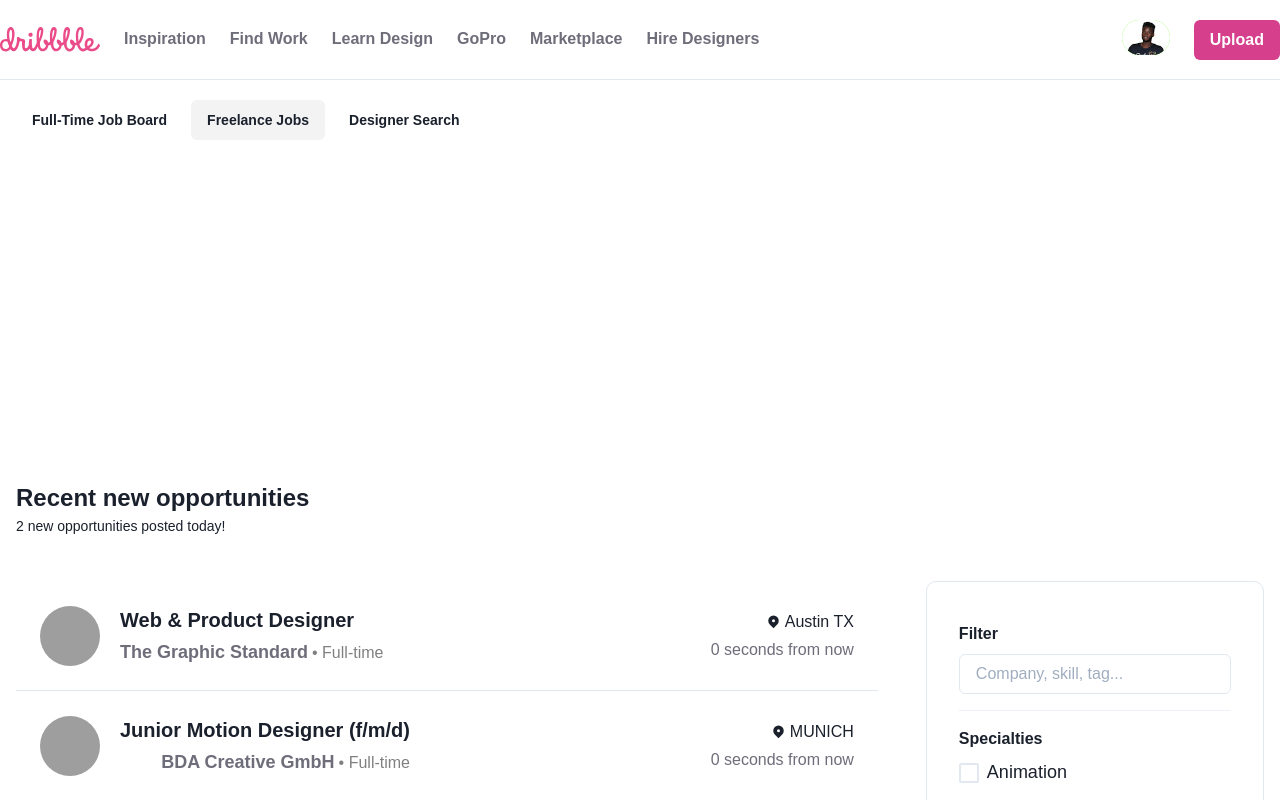
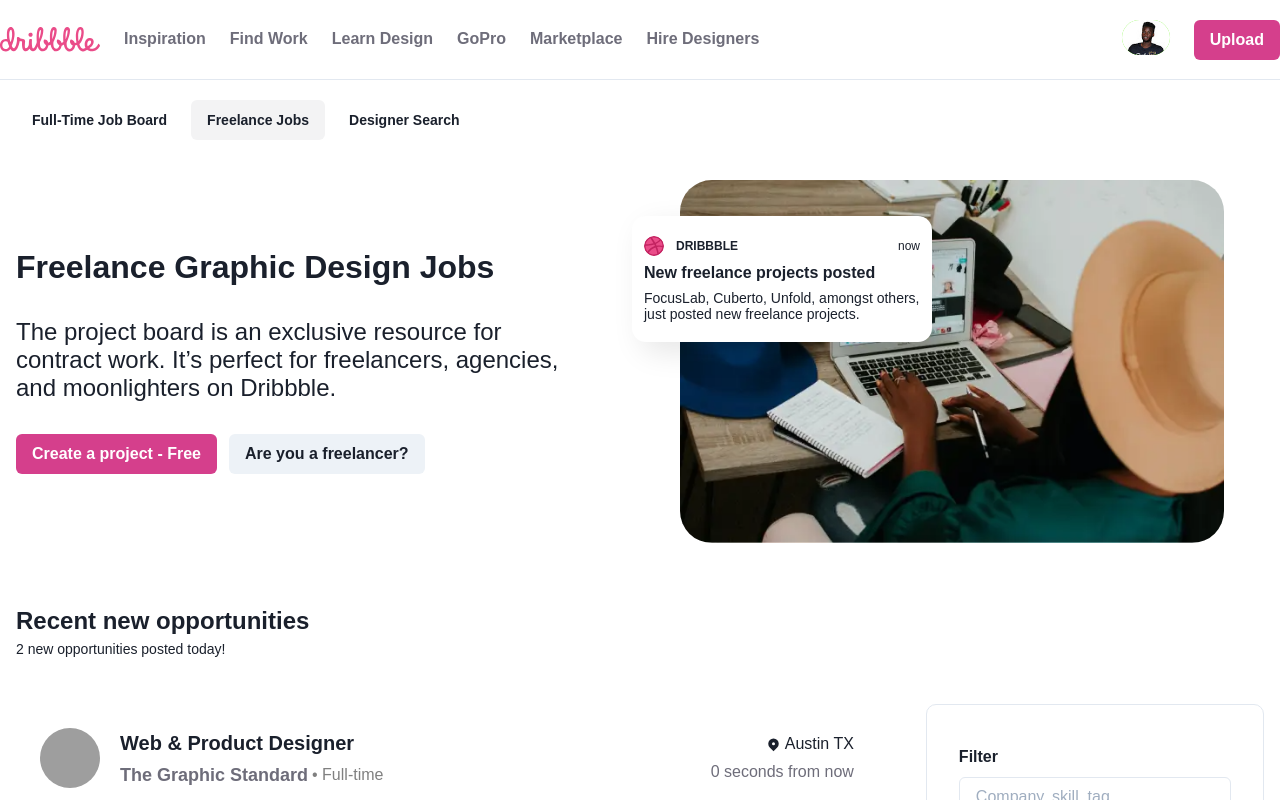
Before and after one commit to Kephass/dribbble-clone, a React (Create React App) app: page /freelance-jobs in a window 1280 px wide. Shown: the top 800 px of the page. Built offline with nearby package versions, Linux system fonts and the light colour scheme; grey boxes are pictures that could not be loaded.

Commit message:
feat: freelance page created

```diff
--- a/src/Pages/FindWork/freelance.jsx
+++ b/src/Pages/FindWork/freelance.jsx
@@ -1,5 +1,5 @@
 import React from 'react';
-import { Box } from '@chakra-ui/react';
+import { Box, Flex, Image, Spacer, Text } from '@chakra-ui/react';
 import { Footer, Banner } from '@components';
 import { Body, Filter } from '@components/findwork';
 import './style.scss';
@@ -8,7 +8,84 @@ export const Freelance = () => {
   return (
     <Box>
       <Filter />
-      <Banner />
+      <Banner
+        title={'Freelance Graphic Design Jobs'}
+        description="The project board is an exclusive resource for contract work. It’s perfect for freelancers, agencies, and moonlighters on Dribbble."
+        image="images/banners/freelance.png"
+        buttons={[
+          { text: 'Create a project - Free', link: '/create-project' },
+          { text: 'Are you a freelancer?', color: 'gray', link: '/projects' }
+        ]}
+        titleOptions={{
+          fontSize: { base: '2xl', md: '2xl', lg: '2rem' },
+          align: 'left',
+          fontWeight: 'extrabold'
+        }}
+        descriptionOptions={{
+          fontSize: { base: 'lg', md: 'xl', lg: '2xl' },
+          align: 'left',
+          fontWeight: 'medium'
+        }}
+      >
+        <Box
+          borderRadius="14"
+          bg="white"
+          maxW="300px"
+          py="5"
+          px="3"
+          position="absolute"
+          top="10%"
+          left="-2"
+          boxShadow="10px 10px 30px rgb(0 0 0 / 10%)"
+        >
+          <Flex mb="2" align="center">
+            <Image
+              width="20px"
+              mr="3"
+              fit="contain"
+              src="images/brand/logo-ball.svg"
+              borderRadius="10"
+            />
+            <Text
+              align={{ base: 'center', md: 'left' }}
+              fontSize="xs"
+              lineHeight="normal"
+              fontWeight="bold"
+            >
+              DRIBBBLE
+            </Text>
+            <Spacer />
+            <Text
+              align={{ base: 'center', md: 'left' }}
+              fontSize="xs"
+              lineHeight="normal"
+              fontWeight="normal"
+            >
+              now
+            </Text>
+          </Flex>
+          <Flex direction="column">
+            <Text
+              align={{ base: 'center', md: 'left' }}
+              fontSize="md"
+              lineHeight="normal"
+              fontWeight="extrabold"
+            >
+              New freelance projects posted
+            </Text>
+            <Text
+              mt="2"
+              align={{ base: 'center', md: 'left' }}
+              fontSize="sm"
+              lineHeight="normal"
+              fontWeight="normal"
+            >
+              FocusLab, Cuberto, Unfold, amongst others, just posted new
+              freelance projects.
+            </Text>
+          </Flex>
+        </Box>
+      </Banner>
       <Body />
       <Footer />
     </Box>
--- a/src/Pages/FindWork/jobs.jsx
+++ b/src/Pages/FindWork/jobs.jsx
@@ -12,7 +12,7 @@ export const Jobs = () => {
         title={"The #1 Job Board for Graphic Design Jobs"}
         description="Dribbble is the heart of the design community and the best resource
             to discover and connect with designers and jobs worldwide."
-        image="images/banners/findwork.png"
+        image="images/banners/jobs.png"
         buttons={[
           { text: 'Post a job—Starting at $249/mo' },
           { text: 'Learn more', color: 'gray' },
--- a/src/Pages/LearnDesign.jsx
+++ b/src/Pages/LearnDesign.jsx
@@ -3,7 +3,6 @@ import {
   Box,
   Container,
   Heading,
-  Flex,
   Stack,
   VStack,
   Image,
--- a/src/components/Banner.jsx
+++ b/src/components/Banner.jsx
@@ -6,9 +6,10 @@ import {
   Flex,
   VStack,
   Text,
-  AspectRatio,
+  AspectRatio
 } from '@chakra-ui/react';
 import PropTypes from 'prop-types';
+import { NavLink } from 'react-router-dom';
 
 export const Banner = ({
   title,
@@ -19,7 +20,7 @@ export const Banner = ({
   video = null,
   mediaOptions = null,
   buttons = [],
-  children = null,
+  children = null
 }) => (
   <Box py={10}>
     <Container maxW="container.xl" centerContent>
@@ -33,7 +34,7 @@ export const Banner = ({
           h="full"
           py="10"
           pr="20"
-          spacing="10"
+          spacing="8"
           alignItems="flex-start"
         >
           <Text
@@ -50,24 +51,30 @@ export const Banner = ({
           <Text
             align={descriptionOptions?.align || 'left'}
             fontSize={
-              descriptionOptions?.fontSize || { base: 'lg', md: 'xl', lg: '2xl' }
+              descriptionOptions?.fontSize || {
+                base: 'lg',
+                md: 'xl',
+                lg: '2xl'
+              }
             }
             lineHeight={descriptionOptions?.lineHeight || 'normal'}
             fontWeight={descriptionOptions?.fontWeight || 'medium'}
+            mt="0px"
           >
             {description}
           </Text>
           <Flex>
             {buttons &&
               buttons.map((btn, i) => (
+                <NavLink to={btn.link || '/'} key={`btn${i}`}>
                   <Button
-                  key={`btn${i}`}
                     colorScheme={btn.color || 'pink'}
                     variant={btn.variant || 'solid'}
                     mr="3"
                   >
                     {btn.text}
                   </Button>
+                </NavLink>
               ))}
           </Flex>
         </VStack>
@@ -106,15 +113,14 @@ export const Banner = ({
   </Box>
 );
 
-
 Banner.propTypes = {
   title: PropTypes.string.isRequired,
   titleOptions: PropTypes.object,
   descriptionOptions: PropTypes.object,
-  description:PropTypes.string.isRequired,
+  description: PropTypes.string.isRequired,
   image: PropTypes.string,
   video: PropTypes.string,
   mediaOptions: PropTypes.object,
   buttons: PropTypes.array,
-  children: PropTypes.node,
-}
+  children: PropTypes.node
+};
--- a/src/components/findwork/Filter.jsx
+++ b/src/components/findwork/Filter.jsx
@@ -1,7 +1,7 @@
 import { Container, Flex, Button } from '@chakra-ui/react';
 import { NavLink } from 'react-router-dom';
 
-export function Filter({}) {
+export function Filter() {
   return (
     <Container maxW="container.xl" mt="5">
       <Flex>
```
Also changed, not shown: public/images/banners/freelance.png (added), public/images/banners/jobs.png (renamed from public/images/banners/findwork.png). Lines whose indentation alone changed are shown as unchanged.
